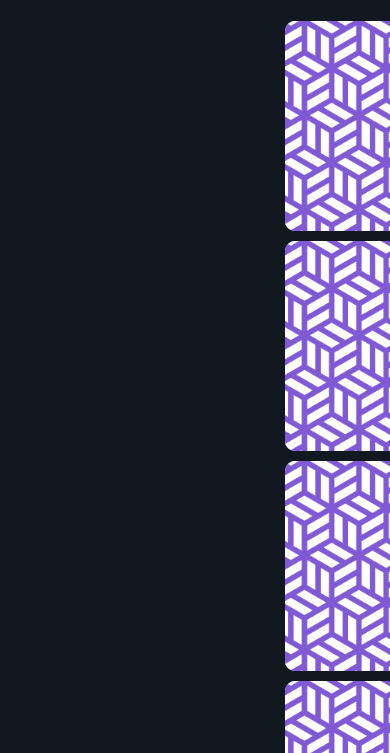
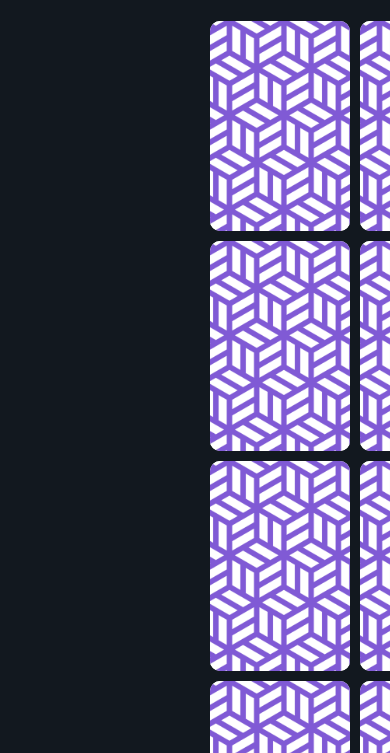
Before and after one commit to LooperShowcase/Memory-Game-Juan, a plain HTML site: page index.html in a window 390 px wide. Shown: the part 53-806 px from the top of the page. Drawn offline with Linux system fonts and the light colour scheme.

Commit message:
Add files via upload

```diff
--- a/style.css
+++ b/style.css
@@ -81,7 +81,7 @@ p {
     font-size: 36px;
   }
   #cards {
-    grid-template-columns: repeat(2, 140px);
+    grid-template-columns: repeat(3, 140px);
     grid-template-rows: repeat(4, 210px);
     grid-gap: 10px;
   }
```
